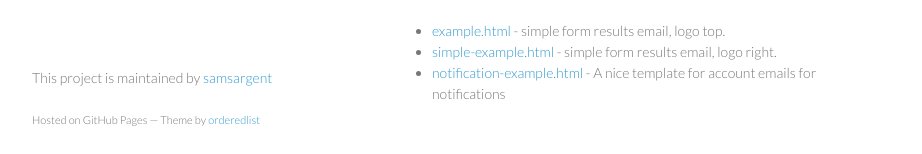
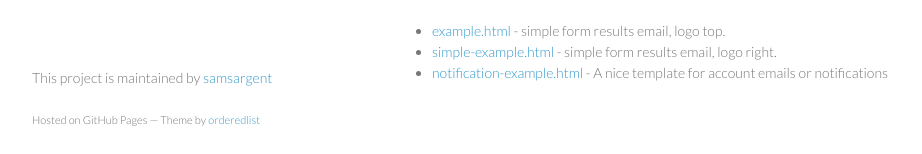
Before and after one commit to samsargent/email-templates, a plain HTML site: page index.html in a window 1280 px wide. Shown: the part 601-755 px from the top of the page, without its empty margins (178-1100 px from the left). Drawn offline with Linux system fonts and the light colour scheme.

Commit message:
index updated

```diff
--- a/index.html
+++ b/index.html
@@ -37,7 +37,7 @@
          <ul>
          <li><a href="example.html">example.html</a> - simple form results email, logo top.</li>
          <li><a href="simple-example.html">simple-example.html</a> - simple form results email, logo right. </li>
-		 <li><a href="notification-example.html">notification-example.html</a> - A nice template for account emails for notifications</li>
+		 <li><a href="notification-example.html">notification-example.html</a> - A nice template for account emails or notifications</li>
          </ul>
 
         </p>
```
